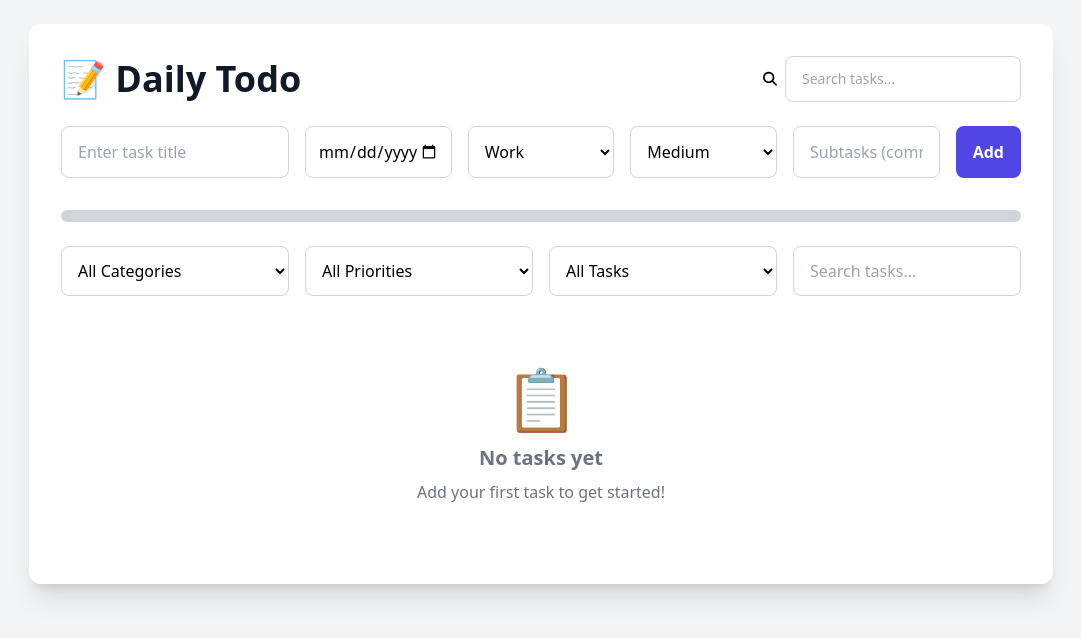
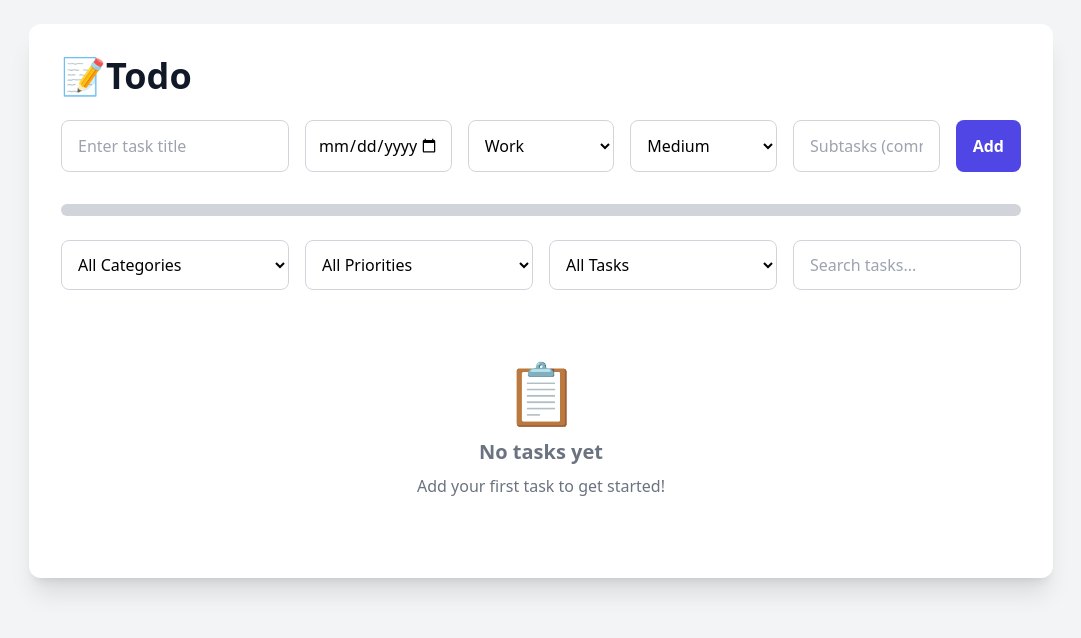
Before and after one commit to ratikantPradhan/Todo-list, a plain HTML site: page index.html in a window 1280 px wide. Shown: the whole page, without its empty margins (99-1180 px from the left). Drawn offline with nearby package versions, Linux system fonts and the light colour scheme.

Commit message:
Update index.html

```diff
--- a/index.html
+++ b/index.html
@@ -38,17 +38,17 @@
     <div class="max-w-5xl mx-auto bg-white dark:bg-gray-800 shadow-xl rounded-xl p-6 sm:p-8">
         <!-- Header -->
         <div class="flex justify-between items-center mb-6">
-            <h1 class="text-3xl sm:text-4xl font-bold text-gray-900 dark:text-white">📝 Daily Todo</h1>
+            <h1 class="text-3xl sm:text-4xl font-bold text-gray-900 dark:text-white">📝Todo </h1>
             <label class="flex items-center gap-2 text-sm cursor-pointer">
                 <input type="hidden" id="dark-toggle" class="accent-indigo-600 w-5 h-5" />
                 <!-- for search -->
-                <p><i class="fa-solid fa-magnifying-glass block"></i></p>
+<!--                 <p><i class="fa-solid fa-magnifying-glass block"></i></p>
                 <input
                     type="text"
                     id="search-input"
                     placeholder="Search tasks..."
 
-                    class="sm:col-span-3 px-4 py-3 border border-gray-300 dark:border-gray-600 rounded-lg focus:outline-none focus:ring-2 focus:ring-indigo-500 bg-white dark:bg-gray-700 dark:text-white" />
+                    class="sm:col-span-3 px-4 py-3 border border-gray-300 dark:border-gray-600 rounded-lg focus:outline-none focus:ring-2 focus:ring-indigo-500 bg-white dark:bg-gray-700 dark:text-white" /> -->
                 <!-- <span class="select-none">Dark Mode</span> -->
             </label>
         </div>
```
